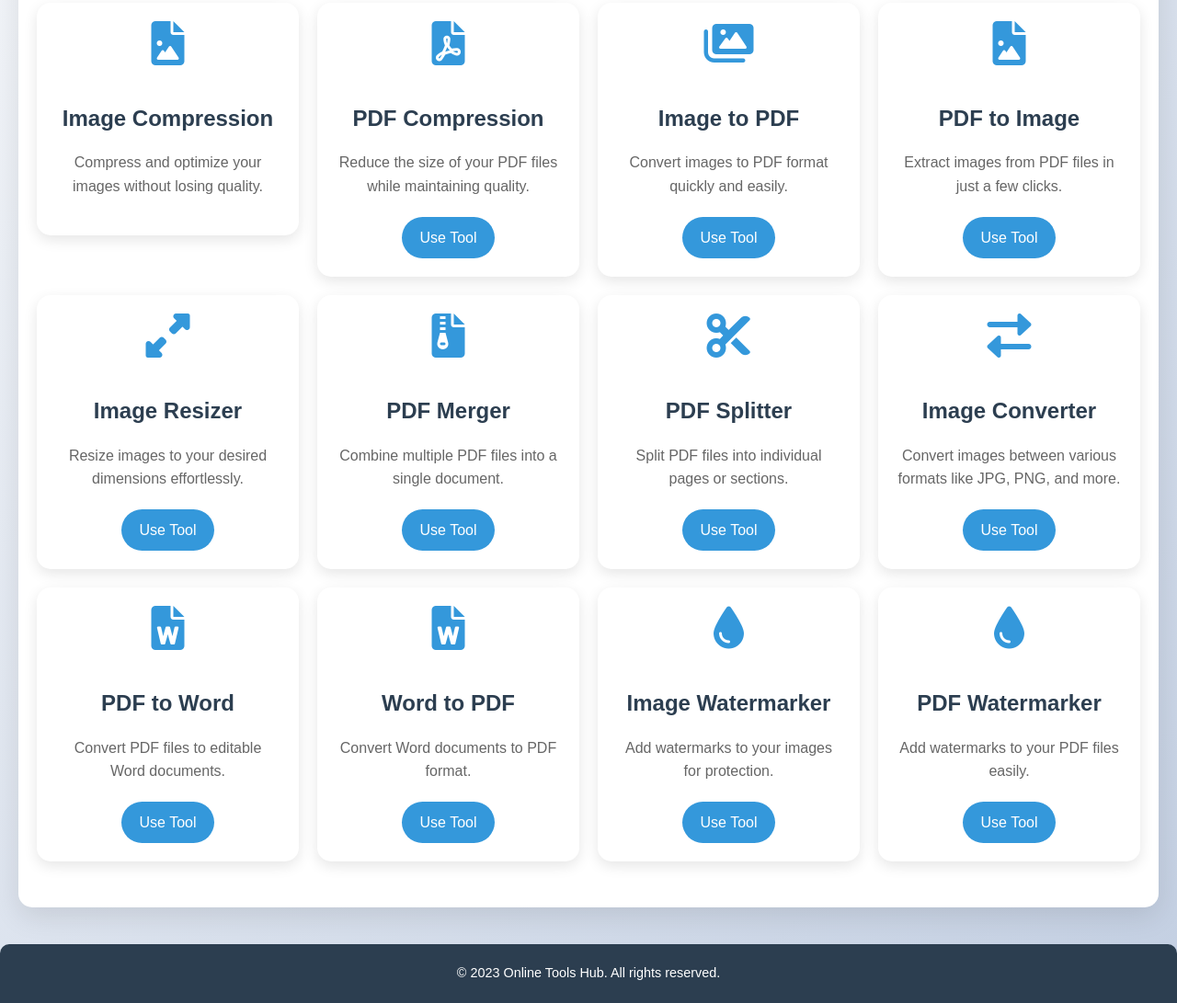
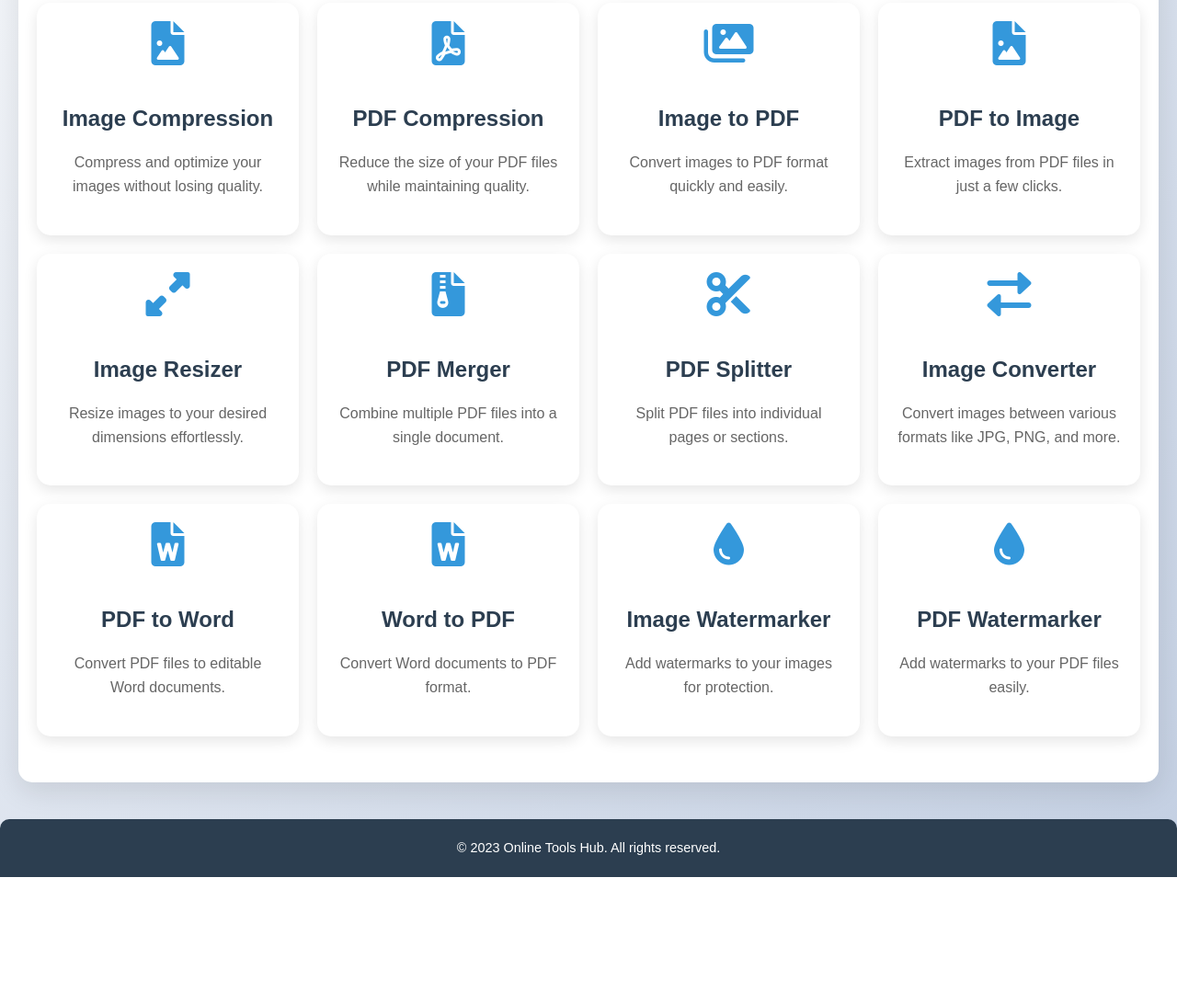
Before and after one commit to omkarbhattarai71/Tools, a plain HTML site: page index.html in a window 1280 px wide. Shown: the part 226-1317 px from the top of the page at 92% size. After the commit the page ends 1180 px from the top, so only its background shows below. Drawn offline with Linux system fonts and the light colour scheme.

Commit message:
Update index.html

```diff
--- a/index.html
+++ b/index.html
@@ -57,6 +57,9 @@
             text-align: center;
             padding: 20px;
             transition: transform 0.3s ease, box-shadow 0.3s ease;
+            display: block;
+            text-decoration: none;
+            color: inherit;
         }
 
         .tool-card:hover {
@@ -80,22 +83,6 @@
             font-size: 1rem;
             color: #666;
             margin-bottom: 20px;
-        }
-
-        .tool-card a {
-            display: inline-block;
-            padding: 10px 20px;
-            background: #3498db;
-            color: #fff;
-            border-radius: 50px;
-            text-decoration: none;
-            font-size: 1rem;
-            transition: background 0.3s ease, transform 0.3s ease;
-        }
-
-        .tool-card a:hover {
-            background: #2980b9;
-            transform: scale(1.05);
         }
 
         .ads {
@@ -143,101 +130,88 @@
         <!-- Tool Grid -->
         <div class="tool-grid">
             <!-- Image Compression Tool -->
-            <a href="img-compress.html" style="text-decoration: none; color: inherit;">
-                <div class="tool-card">
-                    <i class="fas fa-file-image"></i>
-                    <h3>Image Compression</h3>
-                    <p>Compress and optimize your images without losing quality.</p>
-                </div>
+            <a href="image-compression.html" class="tool-card">
+                <i class="fas fa-file-image"></i>
+                <h3>Image Compression</h3>
+                <p>Compress and optimize your images without losing quality.</p>
             </a>
 
             <!-- PDF Compression Tool -->
-            <div class="tool-card">
+            <a href="pdf-compression.html" class="tool-card">
                 <i class="fas fa-file-pdf"></i>
                 <h3>PDF Compression</h3>
                 <p>Reduce the size of your PDF files while maintaining quality.</p>
-                <a href="pdf-compression.html">Use Tool</a>
-            </div>
+            </a>
 
             <!-- Image to PDF Converter -->
-            <div class="tool-card">
+            <a href="image-to-pdf.html" class="tool-card">
                 <i class="fas fa-images"></i>
                 <h3>Image to PDF</h3>
                 <p>Convert images to PDF format quickly and easily.</p>
-                <a href="image-to-pdf.html">Use Tool</a>
-            </div>
+            </a>
 
             <!-- PDF to Image Converter -->
-            <div class="tool-card">
+            <a href="pdf-to-image.html" class="tool-card">
                 <i class="fas fa-file-image"></i>
                 <h3>PDF to Image</h3>
                 <p>Extract images from PDF files in just a few clicks.</p>
-                <a href="pdf-to-image.html">Use Tool</a>
-            </div>
+            </a>
 
             <!-- Image Resizer -->
-            <div class="tool-card">
+            <a href="image-resizer.html" class="tool-card">
                 <i class="fas fa-expand-alt"></i>
                 <h3>Image Resizer</h3>
                 <p>Resize images to your desired dimensions effortlessly.</p>
-                <a href="image-resizer.html">Use Tool</a>
-            </div>
+            </a>
 
             <!-- PDF Merger -->
-            <div class="tool-card">
+            <a href="pdf-merger.html" class="tool-card">
                 <i class="fas fa-file-archive"></i>
                 <h3>PDF Merger</h3>
                 <p>Combine multiple PDF files into a single document.</p>
-                <a href="pdf-merger.html">Use Tool</a>
-            </div>
+            </a>
 
             <!-- PDF Splitter -->
-            <div class="tool-card">
+            <a href="pdf-splitter.html" class="tool-card">
                 <i class="fas fa-cut"></i>
                 <h3>PDF Splitter</h3>
                 <p>Split PDF files into individual pages or sections.</p>
-                <a href="pdf-splitter.html">Use Tool</a>
-            </div>
+            </a>
 
             <!-- Image Converter -->
-            <div class="tool-card">
+            <a href="image-converter.html" class="tool-card">
                 <i class="fas fa-exchange-alt"></i>
                 <h3>Image Converter</h3>
                 <p>Convert images between various formats like JPG, PNG, and more.</p>
-                <a href="image-converter.html">Use Tool</a>
-            </div>
+            </a>
 
             <!-- PDF to Word Converter -->
-            <div class="tool-card">
+            <a href="pdf-to-word.html" class="tool-card">
                 <i class="fas fa-file-word"></i>
                 <h3>PDF to Word</h3>
                 <p>Convert PDF files to editable Word documents.</p>
-                <a href="pdf-to-word.html">Use Tool</a>
-            </div>
+            </a>
 
             <!-- Word to PDF Converter -->
-            <div class="tool-card">
+            <a href="word-to-pdf.html" class="tool-card">
                 <i class="fas fa-file-word"></i>
                 <h3>Word to PDF</h3>
                 <p>Convert Word documents to PDF format.</p>
-                <a href="word-to-pdf.html">Use Tool</a>
-            </div>
+            </a>
 
             <!-- Image Watermarker -->
-            <div class="tool-card">
+            <a href="image-watermarker.html" class="tool-card">
                 <i class="fas fa-tint"></i>
                 <h3>Image Watermarker</h3>
                 <p>Add watermarks to your images for protection.</p>
-                <a href="image-watermarker.html">Use Tool</a>
-            </div>
+            </a>
 
             <!-- PDF Watermarker -->
-            <div class="tool-card">
+            <a href="pdf-watermarker.html" class="tool-card">
                 <i class="fas fa-tint"></i>
                 <h3>PDF Watermarker</h3>
                 <p>Add watermarks to your PDF files easily.</p>
-                <a href="pdf-watermarker.html">Use Tool</a>
-            </div>
+            </a>
         </div>
 
         <!-- Ad Space -->
```
